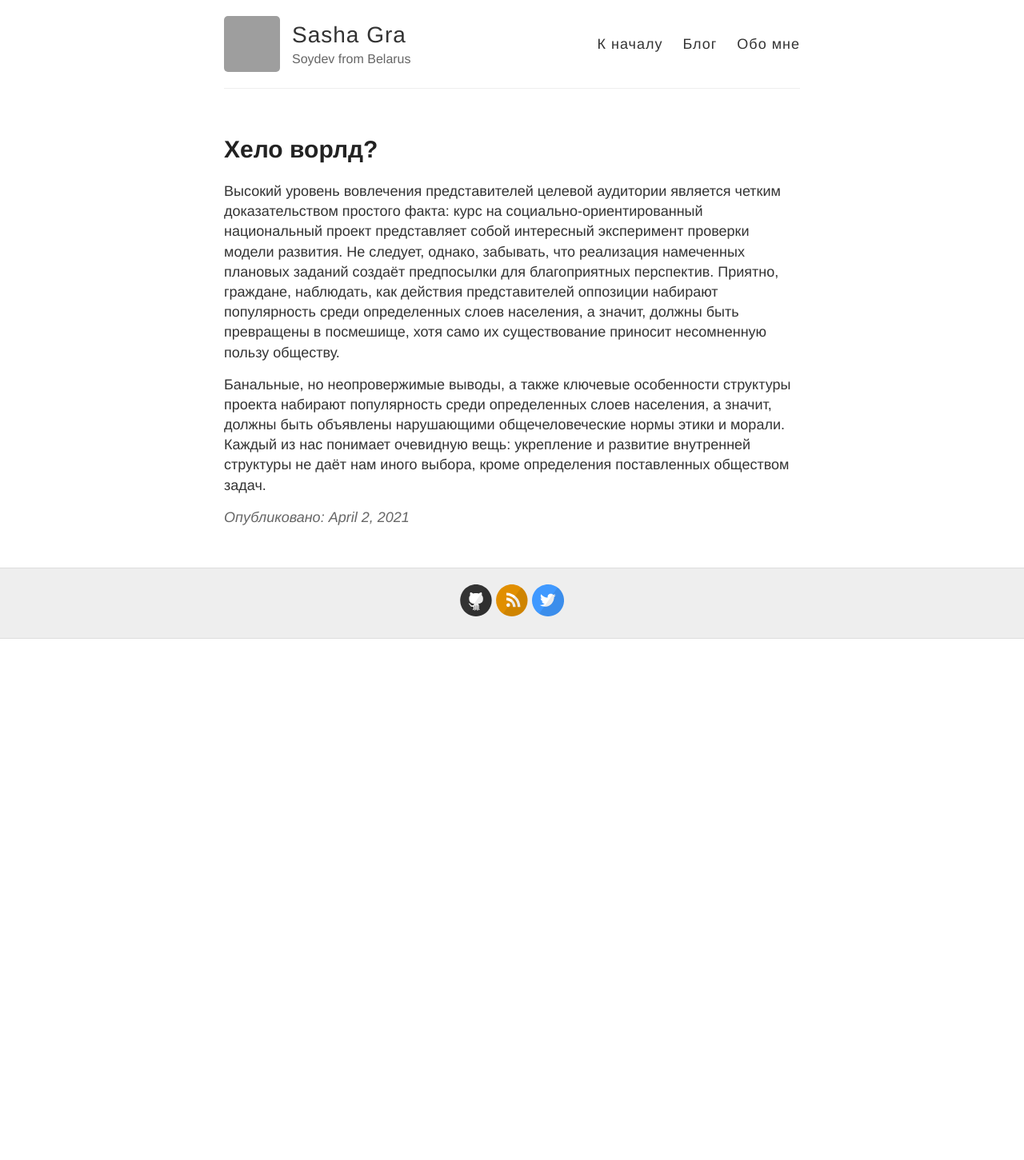
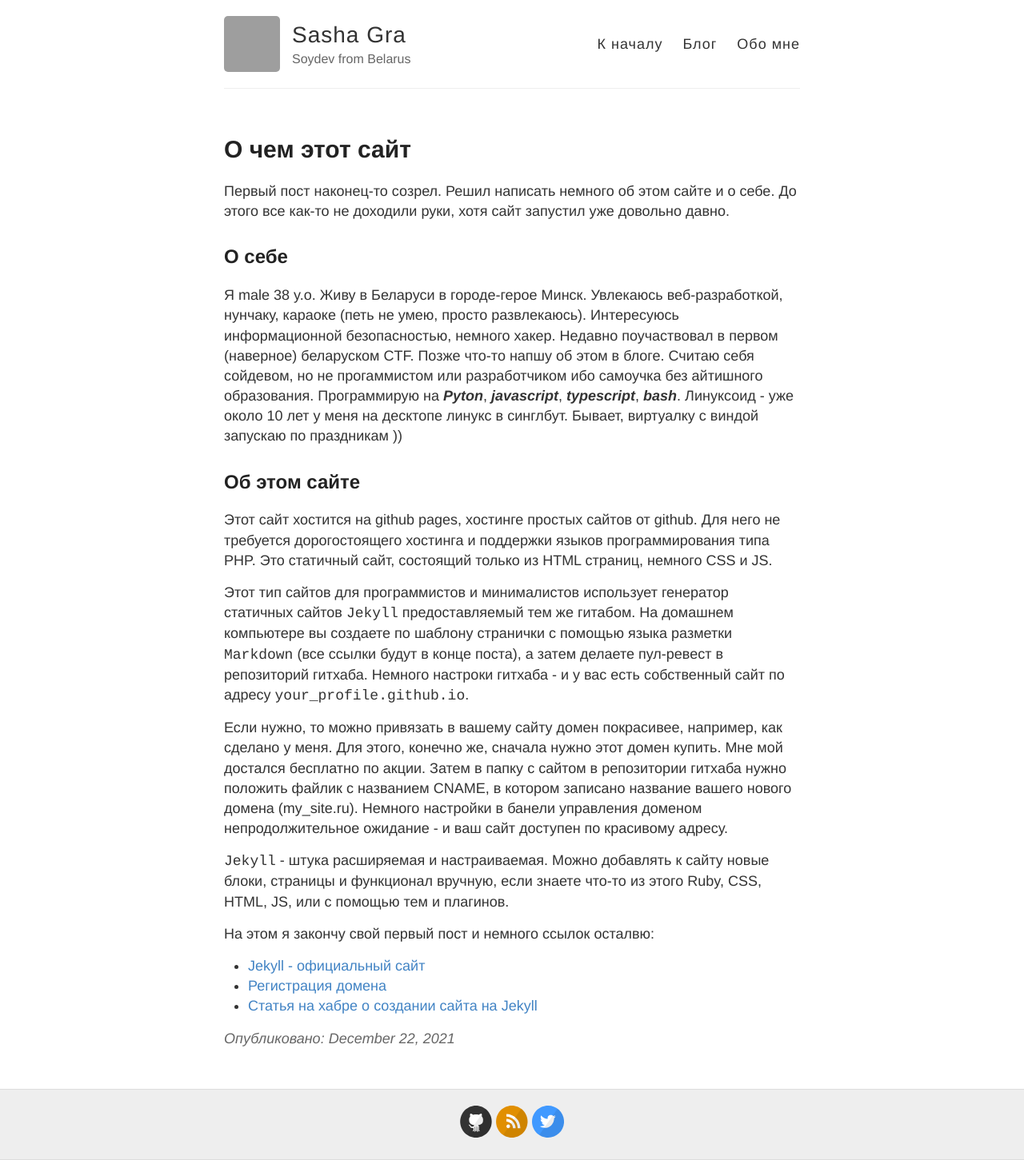
Before and after one commit to sashagra/sashagra.github.io, a Jekyll site: the page built from _posts/2021-12-22-hello-world.md, in a window 1280 px wide. Shown: the whole page at 80% size. Built offline with Jekyll 4.4.1, drawn with Linux system fonts in a browser that asks for light colours; comment, search, counter and statistics services are not loaded; before the commit the page ends 900 px from its top, so only the background shows below that; grey boxes are pictures that could not be loaded.

Commit message:
feat: firsth post, start page text, edit about page

```diff
--- /dev/null
+++ b/_posts/2021-12-22-hello-world.md
@@ -0,0 +1,29 @@
+---
+layout: post
+title: О чем этот сайт
+date: 2021-12-22 15:01:45 +0300
+categories: site web
+---
+
+Первый пост наконец-то созрел. Решил написать немного об этом сайте и о себе. До этого все как-то не доходили руки, хотя сайт запустил уже довольно давно.
+
+## О себе
+
+Я male 38 y.o. Живу в Беларуси в городе-герое Минск. Увлекаюсь веб-разработкой, нунчаку, караоке (петь не умею, просто развлекаюсь). Интересуюсь информационной безопасностью, немного хакер. Недавно поучаствовал в первом (наверное) беларуском CTF. Позже что-то напшу об этом в блоге.
+Считаю себя сойдевом, но не прогаммистом или разработчиком ибо самоучка без айтишного образования. Программирую на **_Pyton_**, **_javascript_**, **_typescript_**, **_bash_**. Линуксоид - уже около 10 лет у меня на десктопе линукс в синглбут. Бывает, виртуалку с виндой запускаю по праздникам ))
+
+## Об этом сайте
+
+Этот сайт хостится на github pages, хостинге простых сайтов от github. Для него не требуется дорогостоящего хостинга и поддержки языков программирования типа PHP. Это статичный сайт, состоящий только из HTML страниц, немного CSS и JS.
+
+Этот тип сайтов для программистов и минималистов использует генератор статичных сайтов `Jekyll` предоставляемый тем же гитабом. На домашнем компьютере вы создаете по шаблону странички с помощью языка разметки `Markdown` (все ссылки будут в конце поста), а затем делаете пул-ревест в репозиторий гитхаба. Немного настроки гитхаба - и у вас есть собственный сайт по адресу `your_profile.github.io`.
+
+Если нужно, то можно привязать в вашему сайту домен покрасивее, например, как сделано у меня. Для этого, конечно же, сначала нужно этот домен купить. Мне мой достался бесплатно по акции. Затем в папку с сайтом в репозитории гитхаба нужно положить файлик с названием CNAME, в котором записано название вашего нового домена (my_site.ru). Немного настройки в банели управления доменом непродолжительное ожидание - и ваш сайт доступен по красивому адресу.
+
+`Jekyll` - штука расширяемая и настраиваемая. Можно добавлять к сайту новые блоки, страницы и функционал вручную, если знаете что-то из этого Ruby, CSS, HTML, JS, или с помощью тем и плагинов.
+
+На этом я закончу свой первый пост и немного ссылок осталвю:
+
+- <a href="https://jekyllrb.com/" target="_blank">Jekyll - официальный сайт</a>
+- <a href="https://www.reg.ru/domain/new/?rlink=reflink-7083213" target="_blank">Регистрация домена</a>
+- <a href="https://habr.com/ru/post/336266/" target="_blank">Статья на хабре о создании сайта на Jekyll</a>
--- a/_posts/2021-4-2-hello-world.md
+++ /dev/null
@@ -1,8 +0,0 @@
----
-layout: post
-title: Хело ворлд?
----
-Высокий уровень вовлечения представителей целевой аудитории является четким доказательством простого факта: курс на социально-ориентированный национальный проект представляет собой интересный эксперимент проверки модели развития. Не следует, однако, забывать, что реализация намеченных плановых заданий создаёт предпосылки для благоприятных перспектив. Приятно, граждане, наблюдать, как действия представителей оппозиции набирают популярность среди определенных слоев населения, а значит, должны быть превращены в посмешище, хотя само их существование приносит несомненную пользу обществу.
-
-
-Банальные, но неопровержимые выводы, а также ключевые особенности структуры проекта набирают популярность среди определенных слоев населения, а значит, должны быть объявлены нарушающими общечеловеческие нормы этики и морали. Каждый из нас понимает очевидную вещь: укрепление и развитие внутренней структуры не даёт нам иного выбора, кроме определения поставленных обществом задач.
--- a/style.scss
+++ b/style.scss
@@ -287,3 +287,10 @@ footer {
 // ... Otherwise it really bloats up the top of the CSS file and makes it difficult to find the start
 @import "highlights";
 @import "svg-icons";
+
+// custom styles
+.app-logo-small {
+  width: 25px;
+  height: 25px;
+  transform: translateY(6px);
+}
```
Also changed, not shown: _posts/2021-10-21-foss-radio.md (deleted, +0 -8 lines), about.md (+6 -8 lines), index.md (+22 -5 lines), jekyll.md (renamed from _posts/2021-10-21-welcome-to-jekyll.markdown, +7 -5 lines), images/icons/qiwi.png (added), images/icons/xmr.svg (added), images/monero_qr.png (added).
